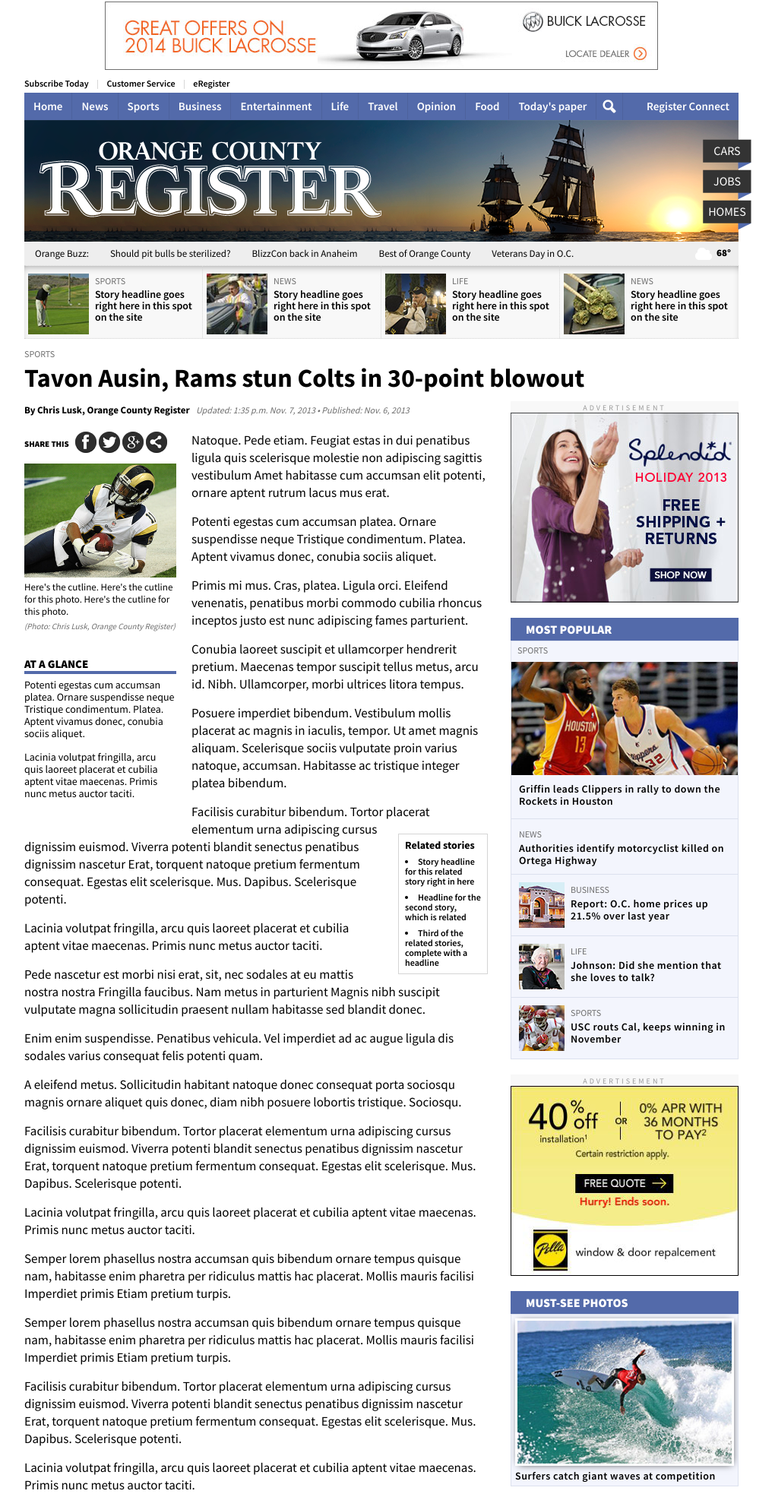
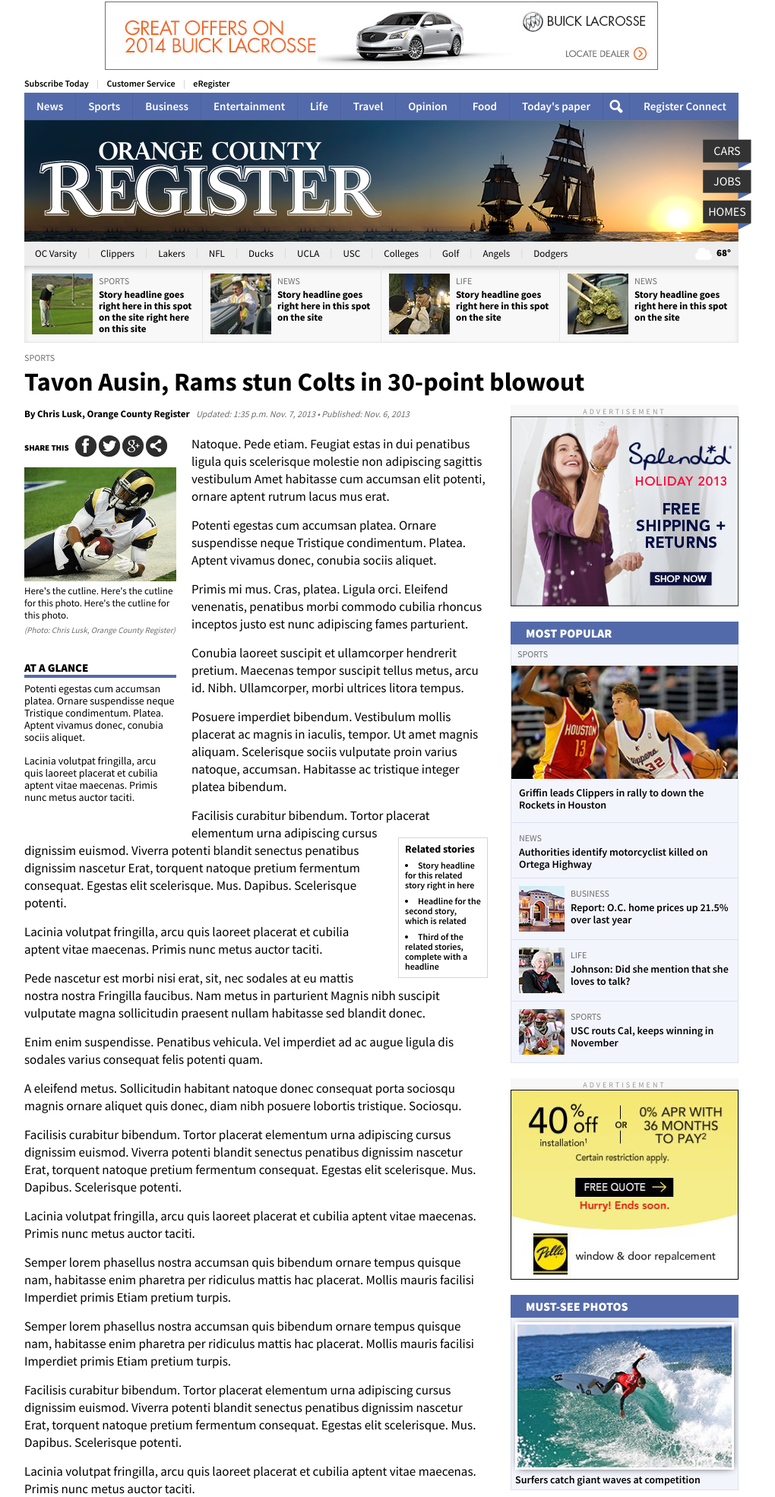
Before and after one commit to brutimus/OCR, a PHP site: page /story.html in a window 1280 px wide. Shown: the top 1970 px of the page at 76% size, without its empty margins (138-1158 px from the left). Run offline with PHP 8.4, Linux system fonts and the light colour scheme; some libraries are stand-ins or nearby versions.

Commit message:
Header tweaks

```diff
--- a/css/styles.css
+++ b/css/styles.css
@@ -31,7 +31,7 @@
 
 nav {position:relative;min-width:940px;height:36px;overflow:hidden;background-color:#536AAA;z-index:1000;}
 nav li {float:left;display:inline-block;font-size:15px;font-weight:600;}
-nav li a {display:block;padding:8px 12px;color:#ffffff;background-color:#536AAA;border-right:1px solid #4D629D;}
+nav li a {display:block;padding:8px 16px;color:#ffffff;background-color:#536AAA;border-right:1px solid #4D629D;}
 nav li a:hover {color:#ffffff;background-color:#5972B7;}
 nav li a:active {color:#536AAA;background-color:#eee;}
 nav li.search {background: #536AAA url('../img/ico-search.png') no-repeat center center;width:34px;height:36px;border-right:1px solid #4D629D;position:relative;}
@@ -45,7 +45,7 @@
 	position: absolute;
 	left: 34px;
 	z-index: 100;
-	width: 155px;
+	width: 145px;
 	overflow: hidden;
 	display: none;
 }
@@ -69,14 +69,16 @@
 #header .jobs {top:65px;}
 #header .homes {top:105px;}
 
-#dont-miss-bar {position:relative;min-width:940px;height:31px;background-color:#eee;z-index:999;}
-#dont-miss-bar li {float:left;display:inline-block;font-size:13px;}
-#dont-miss-bar li a {display:block;padding:7px 14px;color:#000;}
-#dont-miss-bar li a:hover {text-decoration:none;color:#536AAA;}
-#dont-miss-bar li.label {font-weight:900;padding-right:0;}
-#dont-miss-bar li.label a:hover {color:#000000;}
-#dont-miss-bar li.weather {float:right;background: url('../img/ico-weather.png') no-repeat center left;width:52px;height:31px;padding-right:10px;}
-#dont-miss-bar li.weather a {display:block;width:52px;height:31px;padding:0 10px 0 0;background-color:transparent;text-align:right;font-weight:800;line-height:30px;}
+#subnav {position:relative;min-width:940px;height:31px;background-color:#eeeeee;z-index:999;}
+#subnav li {float:left;display:inline-block;font-size:13px;}
+#subnav li a {display:block;padding:7px 14px;color:#000000;}
+#subnav li a:hover {text-decoration:none;color:#536AAA;}
+#subnav li.label {font-weight:900;padding-right:0;}
+#subnav li.label a:hover {color:#000000;}
+#subnav li.weather {float:right;background: url('../img/ico-weather.png') no-repeat center left;width:52px;height:31px;padding-right:10px;}
+#subnav li.weather a {display:block;width:52px;height:31px;padding:0 10px 0 0;background-color:transparent;text-align:right;font-weight:800;line-height:30px;}
+#subnav li.h-divider:after {color:#d5d5d5;content:"|";line-height:30px;}
+
 
 #content-wrapper {clear:both;position:relative;overflow:auto;margin:15px 0;padding:10px;background-color:#d5d5d5;}
 
@@ -96,17 +98,14 @@
 #right-column .box {padding:0;margin-bottom:20px;}
 
 /* STORY STYLES */
-#top-promos {padding:0;margin:0 0 10px 0;border-top:1px dotted #d5d5d5;border-bottom:1px dotted #d5d5d5;
-	background-color: #F8F8F8;
-	box-shadow: 0 5px 15px -11px inset;
-}
-#top-promos li {display:inline-block;border-right: 1px dotted #D5D5D5;float:left;}
+#top-promos {padding:0;margin:0 0 10px 0;border-top:1px solid #e5e5e5;border-bottom:1px solid #e5e5e5;background-color:#F8F8F8;box-shadow: 0 4px 15px -11px inset;}
+#top-promos li {display:inline-block;border-right:1px solid #e5e5e5;float:left;}
 #top-promos li:last-child {margin:0;border:none;}
-#top-promos li a {display:block;width: 224px;height: 75px;padding:10px 5px;}
+#top-promos li a {display:block;width:214px;height:80px;padding:10px;}
 #top-promos li a img {float:left;display:inline-block;margin-right:8px;}
 #top-promos li a p {color:#6e6e6e;font-size:12px;text-transform:uppercase;}
-#top-promos li a h2 {margin:0 8px 8px 8px;font-size:14px;line-height:15px;font-weight:600;}
-#top-promos li a:hover {color:#000000;background-color: #eeeeee;}
+#top-promos li a h2 {font-size:13px;line-height:15px;font-weight:700;height:60px;overflow:hidden;}
+#top-promos li a:hover {color:#000000;background-color:#eeeeee;}
 
 #story-header {margin-bottom:10px;}
 #story-header .label p {color:#6e6e6e;font-size:12px;text-transform:uppercase;}
@@ -177,10 +176,7 @@
 ol.most-popular li:last-child {border-bottom:1px solid #dce1ee;}
 ol.most-popular li a img {float:left;margin:0 8px 0 0;}
 ol.most-popular li a p {color:#6e6e6e;font-size:12px;text-transform:uppercase;}
-
-ol.most-popular li a h3 {font-size:14px;line-height:16px;font-weight:600;letter-spacing:0.5px;}
-
-ol.most-popular li a h3 {font-size:14px;line-height:16px;font-weight:600;letter-spacing:0.5px;}
+ol.most-popular li a h3 {font-size:14px;line-height:16px;font-weight:600;}
 ol.most-popular li a.lead {padding:2px 0 15px 0;}
 ol.most-popular li a.lead p {margin: 0 0 5px 8px;}
 ol.most-popular li a.lead h3 {margin: 0 10px;}
--- a/index.html
+++ b/index.html
@@ -27,7 +27,6 @@
 	<div id="nav-anchor"></div>
 	<nav id="nav">
 		<ul>
-			<li><a href="#">Home</a></li>
 			<li><a href="#">News</a></li>
 			<li><a href="#">Sports</a></li>
 			<li><a href="#">Business</a></li>
@@ -51,7 +50,7 @@
 	</div><!-- end #header -->
 
 	<div id="subnav-anchor"></div>
-	<div id="dont-miss-bar">
+	<div id="subnav">
 		<ul>
 			<li><a href="#" class="label">Orange Buzz:</a></li>
 			<li><a href="#">Should pit bulls be sterilized?</a></li>
@@ -112,7 +111,7 @@
             $nav = $('#nav'),
             $navAnchor = $('#nav-anchor'),
             $mainContent = $('#content-wrapper'),
-            $subnav = $('#dont-miss-bar'),
+            $subnav = $('#subnav'),
             $subnavAnchor = $('#subnav-anchor');
 
         // Run this on scroll events
--- a/story.html
+++ b/story.html
@@ -26,7 +26,6 @@
 	<div id="nav-anchor"></div>
 	<nav id="nav">
 		<ul>
-			<li><a href="#">Home</a></li>
 			<li><a href="#">News</a></li>
 			<li><a href="#">Sports</a></li>
 			<li><a href="#">Business</a></li>
@@ -49,13 +48,29 @@
 	</div><!-- end #header -->
 
 	<div id="subnav-anchor"></div>
-	<div id="dont-miss-bar">
+	<div id="subnav">
 		<ul>
-			<li><a href="#" class="label">Orange Buzz:</a></li>
-			<li><a href="#">Should pit bulls be sterilized?</a></li>
-			<li><a href="#">BlizzCon back in Anaheim</a></li>
-			<li><a href="#">Best of Orange County</a></li>
-			<li><a href="#">Veterans Day in O.C.</a></li>
+			<li><a href="#">OC Varsity</a></li>
+			<li class="h-divider"></li>
+			<li><a href="#">Clippers</a></li>
+			<li class="h-divider"></li>
+			<li><a href="#">Lakers</a></li>
+			<li class="h-divider"></li>
+			<li><a href="#">NFL</a></li>
+			<li class="h-divider"></li>
+			<li><a href="#">Ducks</a></li>
+			<li class="h-divider"></li>
+			<li><a href="#">UCLA</a></li>
+			<li class="h-divider"></li>
+			<li><a href="#">USC</a></li>
+			<li class="h-divider"></li>
+			<li><a href="#">Colleges</a></li>
+			<li class="h-divider"></li>
+			<li><a href="#">Golf</a></li>
+			<li class="h-divider"></li>
+			<li><a href="#">Angels</a></li>
+			<li class="h-divider"></li>
+			<li><a href="#">Dodgers</a></li>
 			<li class="weather"><a href="#">68&deg;</a></li>
 		</ul>
 	</div>
@@ -67,7 +82,7 @@
 					<a href="story.html">
 						<img src="img/test/01.png" />
 						<p>Sports</p>
-						<h2>Story headline goes right here in this spot on the site</h2>
+						<h2>Story headline goes right here in this spot on the site right here on this site</h2>
 					</a>
 				</li>
 				<li>
@@ -333,7 +348,7 @@
             $nav = $('#nav'),
             $navAnchor = $('#nav-anchor'),
             $mainContent = $('#content-wrapper'),
-            $subnav = $('#dont-miss-bar'),
+            $subnav = $('#subnav'),
             $subnavAnchor = $('#subnav-anchor');
 
         // Run this on scroll events
```
